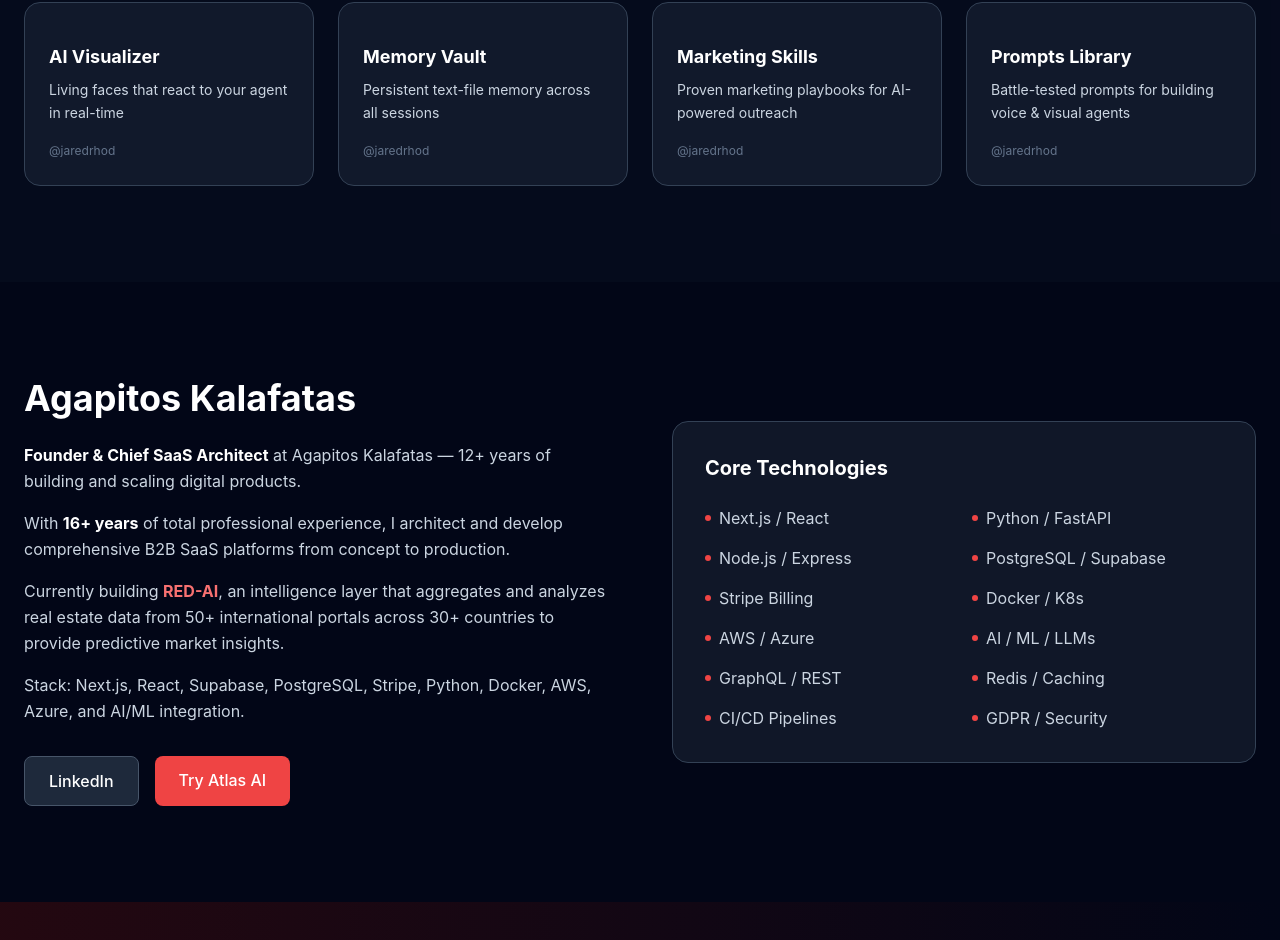
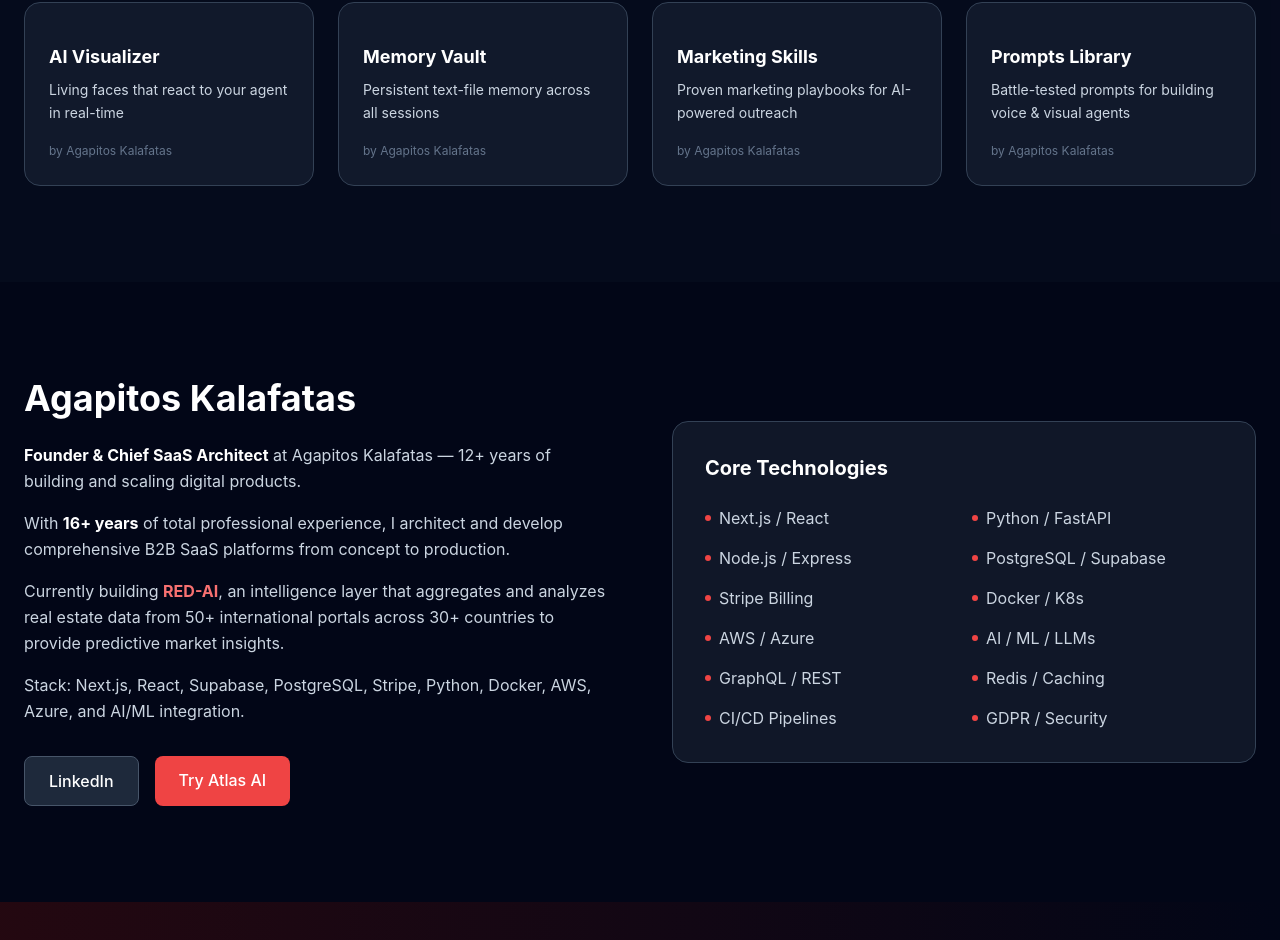
Before and after one commit to sotirisagapitoskalafatas-commits/Agapitos_Kalafatas, a Next.js app in the folder web/: page / in a window 1280 px wide. Shown: the part 1799-2739 px from the top of the page. Built offline with nearby package versions, Linux system fonts and the light colour scheme.

Commit message:
chore: replace @jaredrhod credits with Agapitos Kalafatas

```diff
--- a/web/src/app/marketing/page.tsx
+++ b/web/src/app/marketing/page.tsx
@@ -91,7 +91,7 @@ export default function MarketingPage() {
               rel="noopener noreferrer"
               className="text-dark-400 hover:text-white text-sm transition-colors"
             >
-              by @jaredrhod
+              by Agapitos Kalafatas
             </a>
           </div>
         </div>
@@ -105,7 +105,7 @@ export default function MarketingPage() {
           </h2>
           <p className="text-dark-300 text-lg max-w-2xl mx-auto">
             The marketing fundamentals that make AI actually make you money.
-            Written by @jaredrhod from real business experience.
+            Written by Agapitos Kalafatas from real business experience.
           </p>
         </div>
 
--- a/web/src/app/memory/page.tsx
+++ b/web/src/app/memory/page.tsx
@@ -45,7 +45,7 @@ export default function MemoryPage() {
               rel="noopener noreferrer"
               className="text-dark-400 hover:text-white text-sm transition-colors"
             >
-              by @jaredrhod
+              by Agapitos Kalafatas
             </a>
           </div>
         </div>
@@ -238,7 +238,7 @@ export default function MemoryPage() {
                 <p>
                   AI Memory Vault is an open-source system by{" "}
                   <a href="https://github.com/jaredrhod" className="text-brand-400 hover:underline">
-                    @jaredrhod
+                    Agapitos Kalafatas
                   </a>{" "}
                   that turns plain text files into your AI&apos;s persistent memory.
                 </p>
--- a/web/src/app/page.tsx
+++ b/web/src/app/page.tsx
@@ -168,28 +168,28 @@ export default function Home() {
                 desc: "Living faces that react to your agent in real-time",
                 icon: " ",
                 link: "/visualizer",
-                credit: "@jaredrhod",
+                credit: "by Agapitos Kalafatas",
               },
               {
                 title: "Memory Vault",
                 desc: "Persistent text-file memory across all sessions",
                 icon: " ",
                 link: "/memory",
-                credit: "@jaredrhod",
+                credit: "by Agapitos Kalafatas",
               },
               {
                 title: "Marketing Skills",
                 desc: "Proven marketing playbooks for AI-powered outreach",
                 icon: " ",
                 link: "/marketing",
-                credit: "@jaredrhod",
+                credit: "by Agapitos Kalafatas",
               },
               {
                 title: "Prompts Library",
                 desc: "Battle-tested prompts for building voice & visual agents",
                 icon: " ",
                 link: "/prompts",
-                credit: "@jaredrhod",
+                credit: "by Agapitos Kalafatas",
               },
             ].map((comp, i) => (
               <Link
--- a/web/src/app/prompts/page.tsx
+++ b/web/src/app/prompts/page.tsx
@@ -49,7 +49,7 @@ export default function PromptsPage() {
               rel="noopener noreferrer"
               className="text-dark-400 hover:text-white text-sm transition-colors"
             >
-              by @jaredrhod
+              by Agapitos Kalafatas
             </a>
           </div>
         </div>
--- a/web/src/app/visualizer/page.tsx
+++ b/web/src/app/visualizer/page.tsx
@@ -57,7 +57,7 @@ export default function VisualizerPage() {
               rel="noopener noreferrer"
               className="text-dark-400 hover:text-white text-sm transition-colors"
             >
-              by @jaredrhod
+              by Agapitos Kalafatas
             </a>
           </div>
         </div>
```
Also changed, not shown: 1 other file (tests, documents, lock files or other folders).
